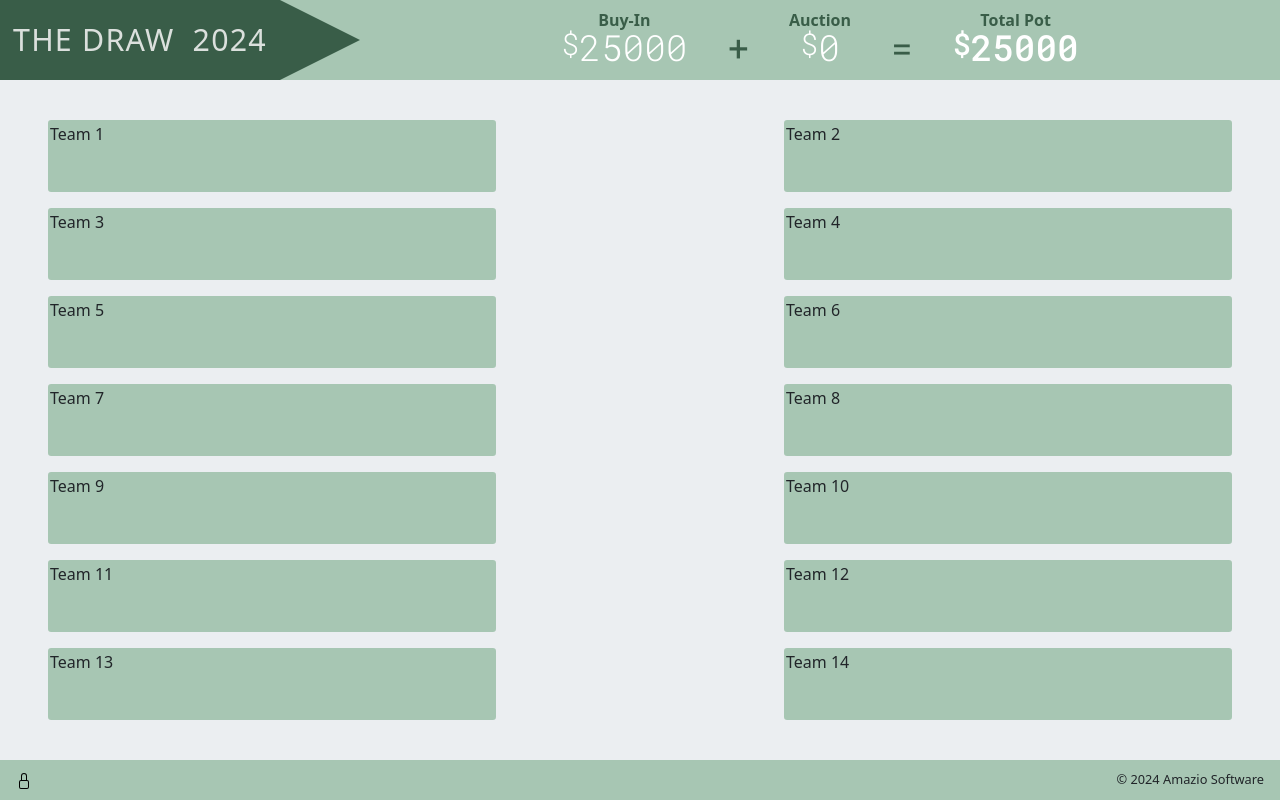
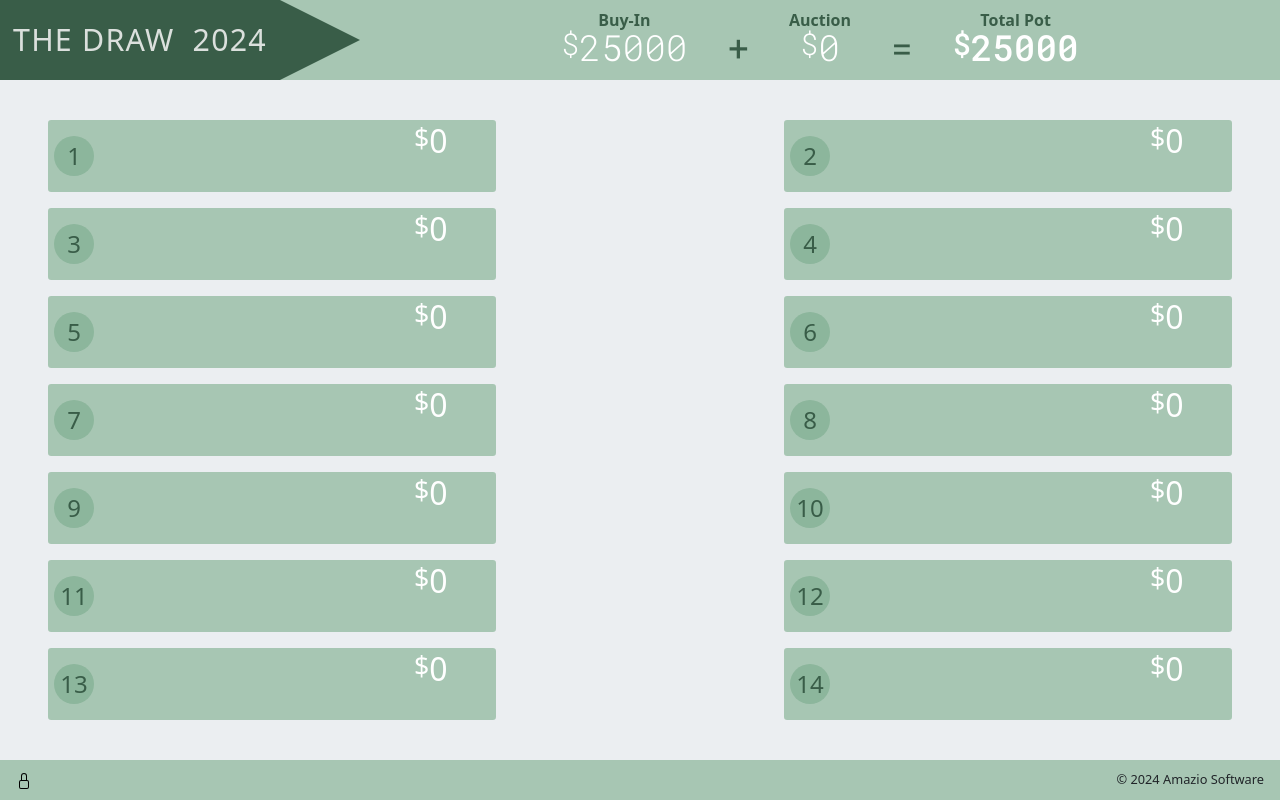
Before and after one commit to amazio/the-draw, a React (Vite) app: page / in a window 1280 px wide. Built offline with nearby package versions, Linux system fonts and the light colour scheme.

Commit message:
Update bids

```diff
--- a/src/App.jsx
+++ b/src/App.jsx
@@ -9,9 +9,8 @@ function App() {
   const [locked, setLocked] = useState(true);
   const [teams, setTeams] = useState([]);
   const [buyInPot, setBuyInPot] = useState(0);
+  const [auctionPot, setAuctionPot] = useState(0);
   const [activeTeam, setActiveTeam] = useState(null);
-
-  let auctionPot = 0;
 
   useEffect(function() {
     const { teams, buyInPot } = stateService.loadStateFromStorage();
@@ -21,13 +20,23 @@ function App() {
   }, []);
 
   useEffect(function() {
-    auctionPot = teams.reduce((total, team) => total + team.bid, 0);
+    setAuctionPot(teams.reduce((total, team) => total + team.bid, 0));
   }, [teams]);
 
   useEffect(function() {
     if (!locked && !activeTeam) setActiveTeam(teams[0]);
   }, [locked]);
 
+  // functions
+
+  function updateBid(amt) {
+    debugger
+    const copyTeams = [...teams];
+    if (activeTeam.bid + amt >= 0) {
+      activeTeam.bid += amt;
+      setTeams(copyTeams);
+    }
+  }
 
   return (
     <>
@@ -37,6 +46,7 @@ function App() {
           teams={teams}
           activeTeam={activeTeam}
           setActiveTeam={setActiveTeam}
+          updateBid={updateBid}
           locked={locked}
         />
       </main>
--- a/src/components/Bidder/Bidder.jsx
+++ b/src/components/Bidder/Bidder.jsx
@@ -3,7 +3,7 @@ import './Bidder.css';
 import PlusIcon from '../../assets/plus.svg';
 import MinusIcon from '../../assets/minus.svg';
 
-export default function Bidder({ activeTeam }) {
+export default function Bidder({ activeTeam, updateBid }) {
   const [bidChangeAmt, setBidChangeAmt] = useState(1000);
   if (!activeTeam) return null;
   const gridRow = Math.round(activeTeam?.num / 2);
@@ -11,13 +11,13 @@ export default function Bidder({ activeTeam }) {
     <div className="Bidder" style={{ gridRow }} >
       <div className={activeTeam.num % 2 ? 'triangle' : ''} />
       <div>
-        <img src={MinusIcon} alt='minus icon' />
+        <img src={MinusIcon} alt='minus icon' onClick={() => updateBid(-1 * bidChangeAmt)} />
         <select value={bidChangeAmt} onChange={(e) => setBidChangeAmt(parseInt(e.target.value))}>
           <option value='100'>100</option>
           <option value='500'>500</option>
           <option value='1000'>1000</option>
         </select>
-        <img src={PlusIcon} alt='plus icon' />
+        <img src={PlusIcon} alt='plus icon' onClick={() => updateBid(bidChangeAmt)} />
       </div>
       <div className={activeTeam.num % 2 ? '' : 'triangle'} />
     </div>
--- a/src/components/Team/Team.css
+++ b/src/components/Team/Team.css
@@ -1,4 +1,6 @@
 .Team {
+  display: grid;
+  grid-template-columns: 6vmin 1fr 10vmin 10vmin;
   height: 100%;
   background-color: var(--green-1);
   border-width: 0.3vmin;
@@ -12,3 +14,20 @@
   border-color: var(--green-8);
   cursor: default;
 }
+
+.Team .TeamNum {
+  display: flex;
+  justify-content: center;
+  align-items: center;
+  height: 5vmin;
+  width: 5vmin;
+  border-radius: 50%;
+  background-color: var(--green-2);
+  font-size: 3vmin;
+  color: var(--green-8);
+}
+
+.Team h2 {
+  margin: 0;
+  color: white;
+}
--- a/src/components/Team/Team.jsx
+++ b/src/components/Team/Team.jsx
@@ -7,9 +7,15 @@ export default function Team({ team, setActiveTeam, isActive, locked }) {
       style={{gridArea: `team-${team.num}`}}
       onClick={() => setActiveTeam(team)}
     >
-      <div>Team {team.num}</div>
-      <h3>{team.player1}</h3>
-      <h3>{team.player2}</h3>
+      <div className='flex-ctr-ctr'>
+        <div className='TeamNum'>{team.num}</div>
+      </div>
+      <div>
+        <h3>{team.player1}</h3>
+        <h3>{team.player2}</h3>
+      </div>
+      <div />
+      <h2><span className='sup'>$</span>{team.bid}</h2>
     </article>
   );
 }
--- a/src/components/TeamGrid/TeamGrid.jsx
+++ b/src/components/TeamGrid/TeamGrid.jsx
@@ -2,7 +2,7 @@ import './TeamGrid.css';
 import Team from '../Team/Team';
 import Bidder from '../Bidder/Bidder';
 
-export default function TeamGrid({ teams, activeTeam, setActiveTeam, locked }) {
+export default function TeamGrid({ teams, activeTeam, setActiveTeam, updateBid, locked }) {
   const teamCards = teams.map((t) => <Team
     team={t}
     setActiveTeam={setActiveTeam}
@@ -14,7 +14,7 @@ export default function TeamGrid({ teams, activeTeam, setActiveTeam, locked }) {
     <section className="TeamGrid">
       {teamCards}
       { (!locked && activeTeam) &&
-        <Bidder activeTeam={activeTeam} />
+        <Bidder activeTeam={activeTeam} updateBid={updateBid} />
       }
     </section>
   );
--- a/src/index.css
+++ b/src/index.css
@@ -8,10 +8,6 @@
   --green-2: #8CB69C;
   --green-6: #578B6C;
   --green-8: #395d48;
-}
-
-svg {
-  fill: #395d48;
 }
 
 body {
@@ -26,6 +22,12 @@ body {
   grid-template-rows: auto 1fr 5vmin;
 }
 
+.flex-ctr-ctr {
+  display: flex;
+  justify-content: center;
+  align-items: center;
+}
+
 .sup {
   font-size: smaller;
   vertical-align: top;
```
